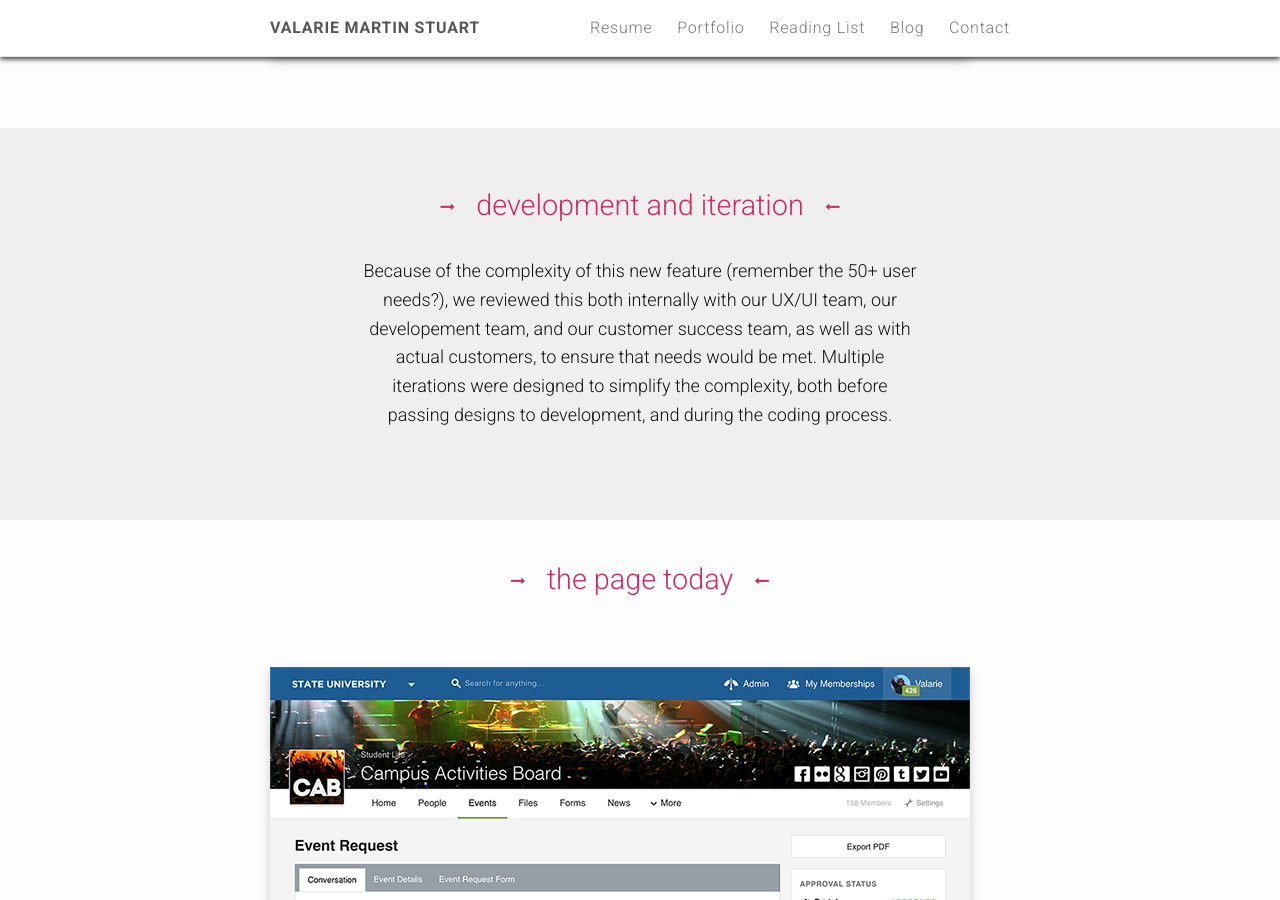
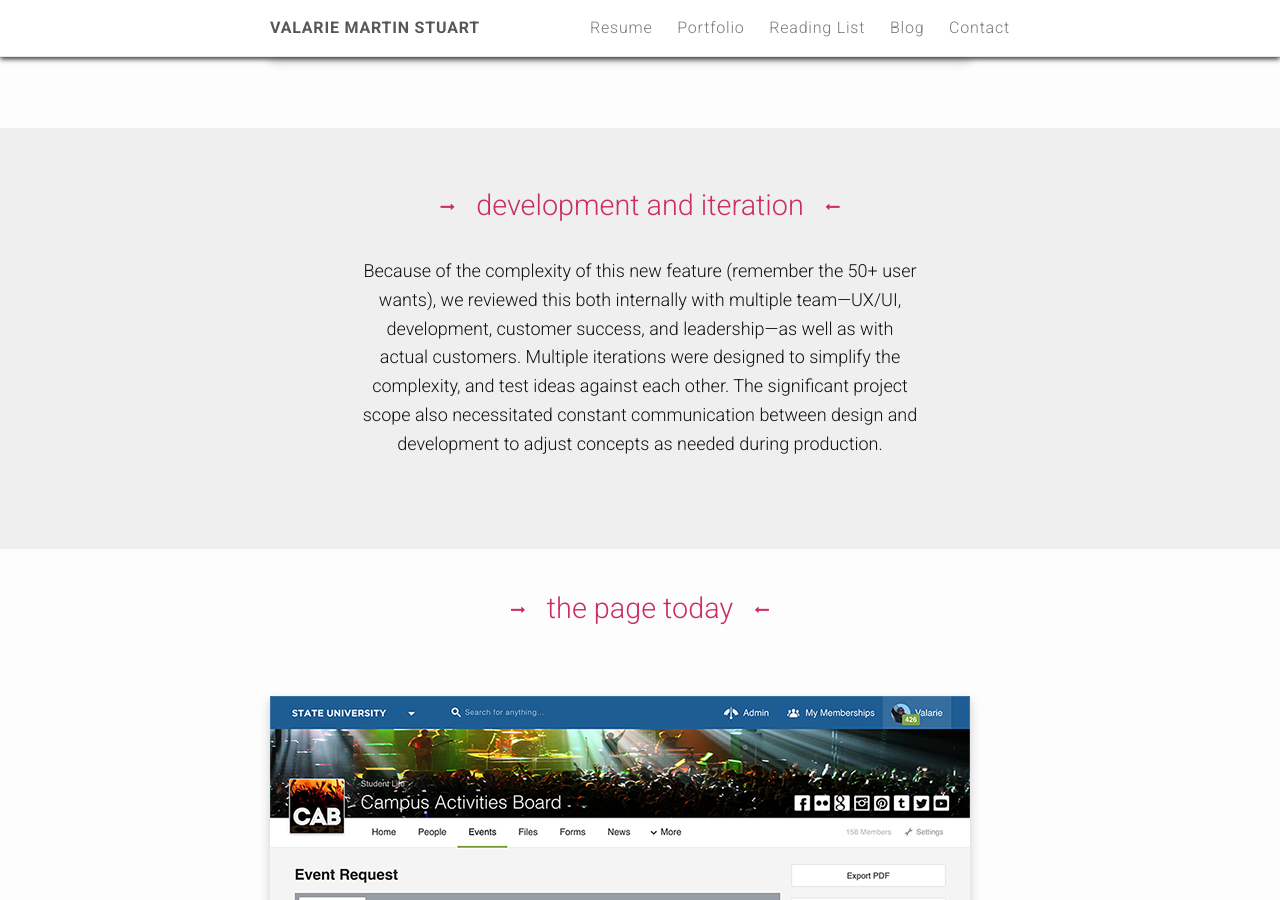
Before and after one commit to valariems/valariems.github.io, a Jekyll site: the page built from portfolio-event-requests.html, in a window 1280 px wide and 900 px high, scrolled down 4968 px. Built offline with Jekyll 4.4.1, drawn with Linux system fonts in a browser that asks for light colours; nearby versions of some CDN libraries; some of the changed text lies outside the part shown.

Commit message:
Text updates on event request case study.

```diff
--- a/portfolio-event-requests.html
+++ b/portfolio-event-requests.html
@@ -168,7 +168,7 @@
       Development and iteration
       <i class="fa fa-long-arrow-left"></i>
     </h3>
-    <p class="case-study-centered">Because of the complexity of this new feature (remember the 50+ user needs?), we reviewed this both internally with our UX/UI team, our developement team, and our customer success team, as well as with actual customers, to ensure that needs would be met. Multiple iterations were designed to simplify the complexity, both before passing designs to development, and during the coding process.</p>
+    <p class="case-study-centered">Because of the complexity of this new feature (remember the 50+ user wants), we reviewed this both internally with multiple team&mdash;UX/UI, development, customer success, and leadership&mdash;as well as with actual customers. Multiple iterations were designed to simplify the complexity, and test ideas against each other. The significant project scope also necessitated constant communication between design and development to adjust concepts as needed during production.</p>
   </div>
 </section>
 
```
Also changed, not shown: other parts of portfolio-event-requests.html (+1 -1 lines).
